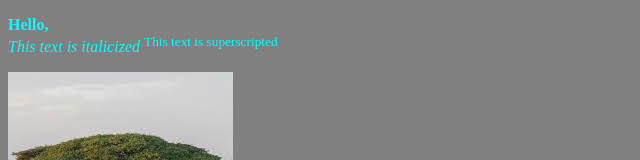
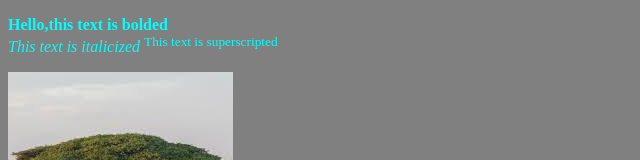
Before and after one commit to Jay-JayL/Unit-2-05, a plain HTML site: page index.html in a window 1280 px wide. Shown: the top 160 px of the page, without its empty margins (0-640 px from the left). Drawn offline with Linux system fonts and the light colour scheme.

Commit message:
Changed the bolded text

```diff
--- a/index.html
+++ b/index.html
@@ -8,7 +8,7 @@
   </head>
   <body style="background-color: Gray">
     <script src="script.js"></script>
-    <p style="color: cyan"> <b>Hello,</b> <br> <i>This text is italicized</i> <sup>This text is superscripted</sup> </p>
+    <p style="color: cyan"> <b>Hello,this text is bolded</b> <br> <i>This text is italicized</i> <sup>This text is superscripted</sup> </p>
     <img src="./images/tree.jpeg" alt="Locally sourced image">
   </body>
 </html>
```
